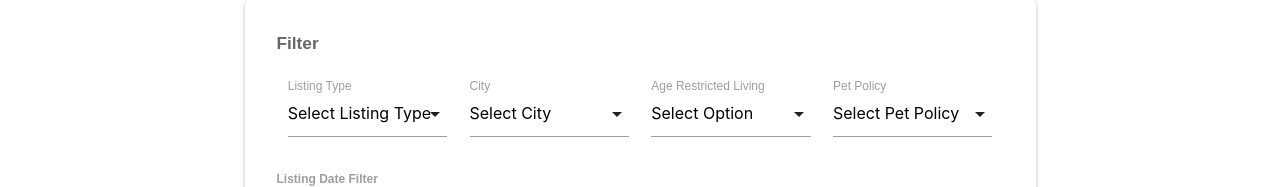
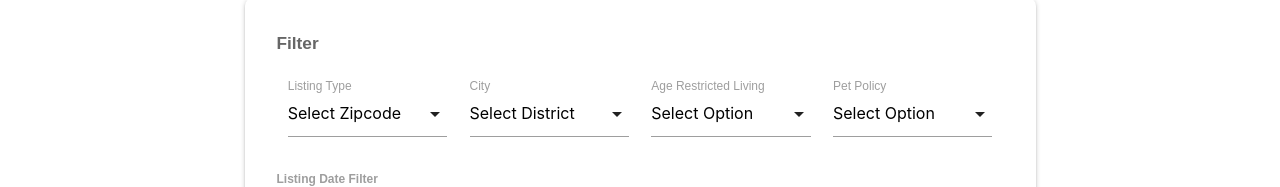
Before and after one commit to aristocrat71/miamilisting, a Next.js app in the folder client/: page / in a window 1280 px wide. Shown: the part 484-671 px from the top of the page. Built offline with nearby package versions, Linux system fonts and the light colour scheme.

Commit message:
Updated MaiSections.tsx

```diff
--- a/client/src/app/components/MainSections.tsx
+++ b/client/src/app/components/MainSections.tsx
@@ -31,20 +31,20 @@ const FilterPanel: React.FC = () => {
         <h6 style={{ fontWeight: 600, color: '#666', marginBottom: '24px' }}>Filter</h6>
 
         <div className="row" style={{ marginBottom: '10px' }}>
-          {/* Listing Type */}
+          {/* Zipcode */}
           <div className="input-field col s12 m3">
             <select defaultValue="">
-              <option value="" disabled>Select Listing Type</option>
-              <option value="rent">Rentals</option>
-              <option value="sale">Sales</option>
+              <option value="" disabled>Select Zipcode</option>
+              <option value="rent">1234567</option>
+              <option value="sale">234567</option>
             </select>
             <label>Listing Type</label>
           </div>
 
-          {/* City */}
+          {/* District */}
           <div className="input-field col s12 m3">
             <select defaultValue="">
-              <option value="" disabled>Select City</option>
+              <option value="" disabled>Select District</option>
               <option value="all">All</option>
               <option value="miami">Miami</option>
               <option value="dade">Dade</option>
@@ -52,23 +52,22 @@ const FilterPanel: React.FC = () => {
             <label>City</label>
           </div>
 
-          {/* Age Restricted Living */}
+          {/* Housing Type */}
           <div className="input-field col s12 m3">
             <select defaultValue="">
               <option value="" disabled>Select Option</option>
-              <option value="no">No</option>
-              <option value="yes">Yes</option>
+              <option value="no">Public</option>
+              <option value="yes">Private</option>
             </select>
             <label>Age Restricted Living</label>
           </div>
 
-          {/* Pet Policy */}
+          {/* Senior Living */}
           <div className="input-field col s12 m3">
             <select defaultValue="">
-              <option value="" disabled>Select Pet Policy</option>
-              <option value="all">All</option>
-              <option value="allowed">Allowed</option>
-              <option value="not-allowed">Not Allowed</option>
+              <option value="" disabled>Select Option</option>
+              <option value="all">Yes</option>
+              <option value="allowed">No</option>
             </select>
             <label>Pet Policy</label>
           </div>
```
Also changed, not shown: 2 other files (tests, documents, lock files or other folders).
